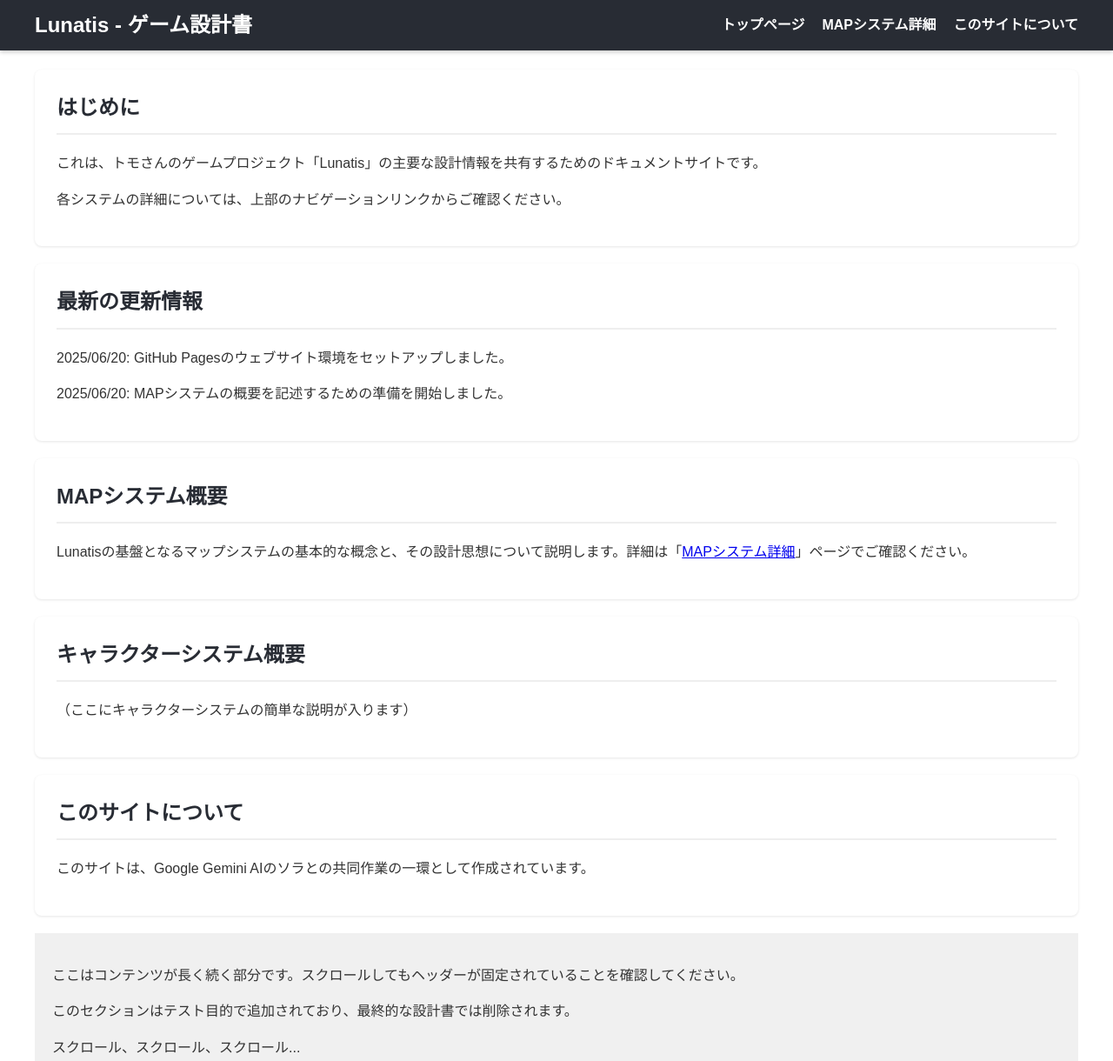
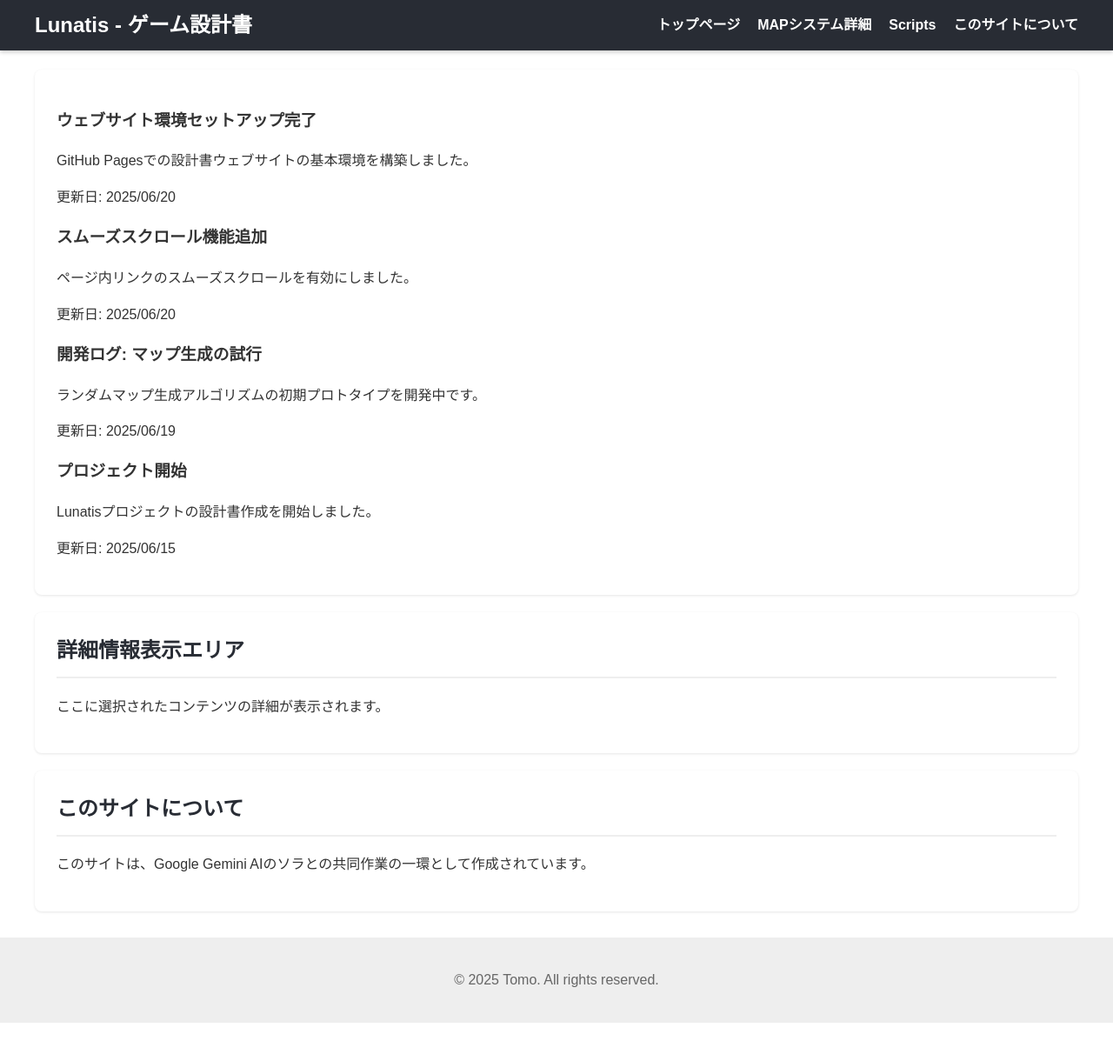
Before and after one commit to Tomo-141/Lunatis, a plain HTML site: page docs/index.html in a window 1280 px wide. Shown: the top 1220 px of the page at 87% size. After the commit the page ends 1176 px from the top, so only its background shows below. Drawn offline with Linux system fonts and the light colour scheme.

Commit message:
Update index.html

```diff
--- a/docs/index.html
+++ b/docs/index.html
@@ -4,58 +4,38 @@
     <meta charset="UTF-8">
     <meta name="viewport" content="width=device-width, initial-scale=1.0">
     <title>Lunatis - ゲーム設計書</title>
-    <link rel="stylesheet" href="style.css"> </head>
+    <link rel="stylesheet" href="style.css">
+</head>
 <body>
     <header class="main-header">
         <div class="header-content">
             <h1 class="site-title">Lunatis - ゲーム設計書</h1>
             <nav class="main-nav">
                 <ul>
-                    <li><a href="index.html">トップページ</a></li>
-                    <li><a href="map_system.html">MAPシステム詳細</a></li>
-                    <li><a href="#about-this-site">このサイトについて</a></li>
+                    <li><a href="#" id="nav-home">トップページ</a></li> <li><a href="#" id="nav-map-system">MAPシステム詳細</a></li> <li><a href="#" id="nav-scripts">Scripts</a></li> <li><a href="#about-this-site">このサイトについて</a></li>
                 </ul>
             </nav>
         </div>
     </header>
 
     <main class="main-content">
-        <section id="introduction" class="content-section">
-            <h2>はじめに</h2>
-            <p>これは、トモさんのゲームプロジェクト「Lunatis」の主要な設計情報を共有するためのドキュメントサイトです。</p>
-            <p>各システムの詳細については、上部のナビゲーションリンクからご確認ください。</p>
-        </section>
+        <section id="area-a" class="content-section area-a">
+            </section>
 
-        <section id="latest-updates" class="content-section">
-            <h2>最新の更新情報</h2>
-            <p>2025/06/20: GitHub Pagesのウェブサイト環境をセットアップしました。</p>
-            <p>2025/06/20: MAPシステムの概要を記述するための準備を開始しました。</p>
-        </section>
-
-        <section id="map-system-overview" class="content-section">
-            <h2>MAPシステム概要</h2>
-            <p>Lunatisの基盤となるマップシステムの基本的な概念と、その設計思想について説明します。詳細は「<a href="map_system.html">MAPシステム詳細</a>」ページでご確認ください。</p>
-        </section>
-
-        <section id="character-system-overview" class="content-section">
-            <h2>キャラクターシステム概要</h2>
-            <p>（ここにキャラクターシステムの簡単な説明が入ります）</p>
+        <section id="area-b" class="content-section area-b">
+            <h2>詳細情報表示エリア</h2>
+            <p>ここに選択されたコンテンツの詳細が表示されます。</p>
         </section>
 
         <section id="about-this-site" class="content-section">
             <h2>このサイトについて</h2>
             <p>このサイトは、Google Gemini AIのソラとの共同作業の一環として作成されています。</p>
         </section>
-
-        <div style="height: 1000px; background-color: #f0f0f0; padding: 20px;">
-            <p>ここはコンテンツが長く続く部分です。スクロールしてもヘッダーが固定されていることを確認してください。</p>
-            <p>このセクションはテスト目的で追加されており、最終的な設計書では削除されます。</p>
-            <p>スクロール、スクロール、スクロール...</p>
-        </div>
     </main>
 
     <footer class="main-footer">
         <p>&copy; 2025 Tomo. All rights reserved.</p>
     </footer>
-</body>
+
+    <script src="script.js"></script> </body>
 </html>
```
